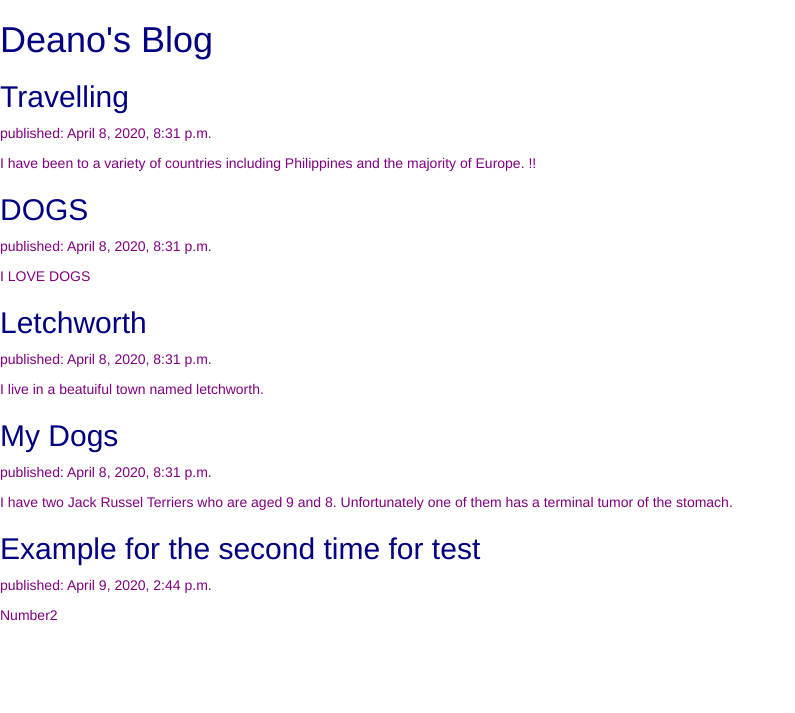
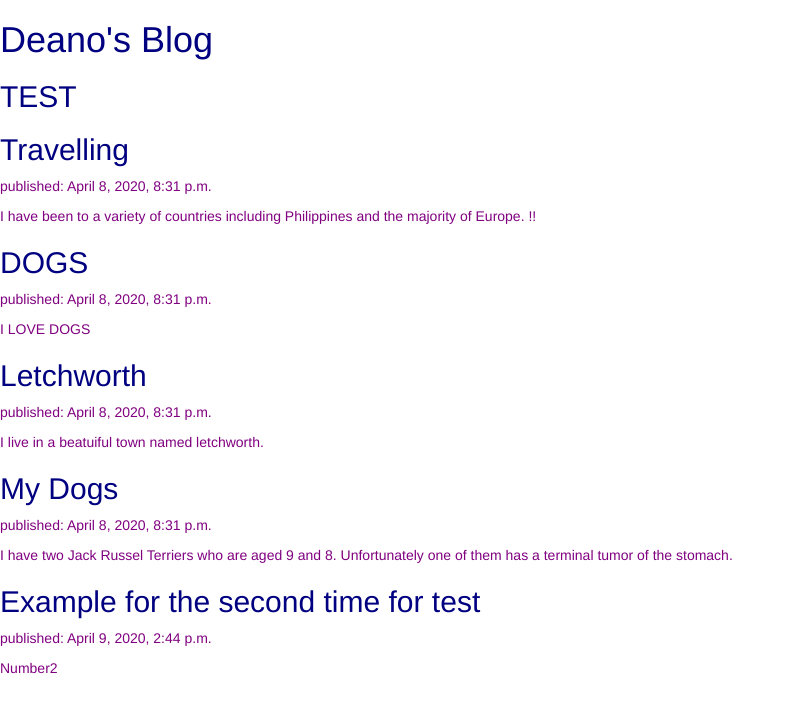
Before and after one commit to deanwk/my-first-blog, a Django app: page / in a window 1280 px wide. Shown: the top 713 px of the page, without its empty margins (0-795 px from the left). Run offline with Django 3.2, Linux system fonts and the light colour scheme; data comes from the database, SQL or seed files in the repository; some libraries are stand-ins or nearby versions.

Commit message:
Test3PurptTxt

```diff
--- a/blog/templates/blog/post_list.html
+++ b/blog/templates/blog/post_list.html
@@ -12,6 +12,10 @@
             <h1><a href="/">Deano's Blog</a></h1>
         </div>
 
+        <div>
+            <h2><a href="/">TEST</a></h2>
+        </div>
+
         {% for post in posts %}
             <div>
                 <h2><a href="">{{ post.title }}</a></h2>
```
